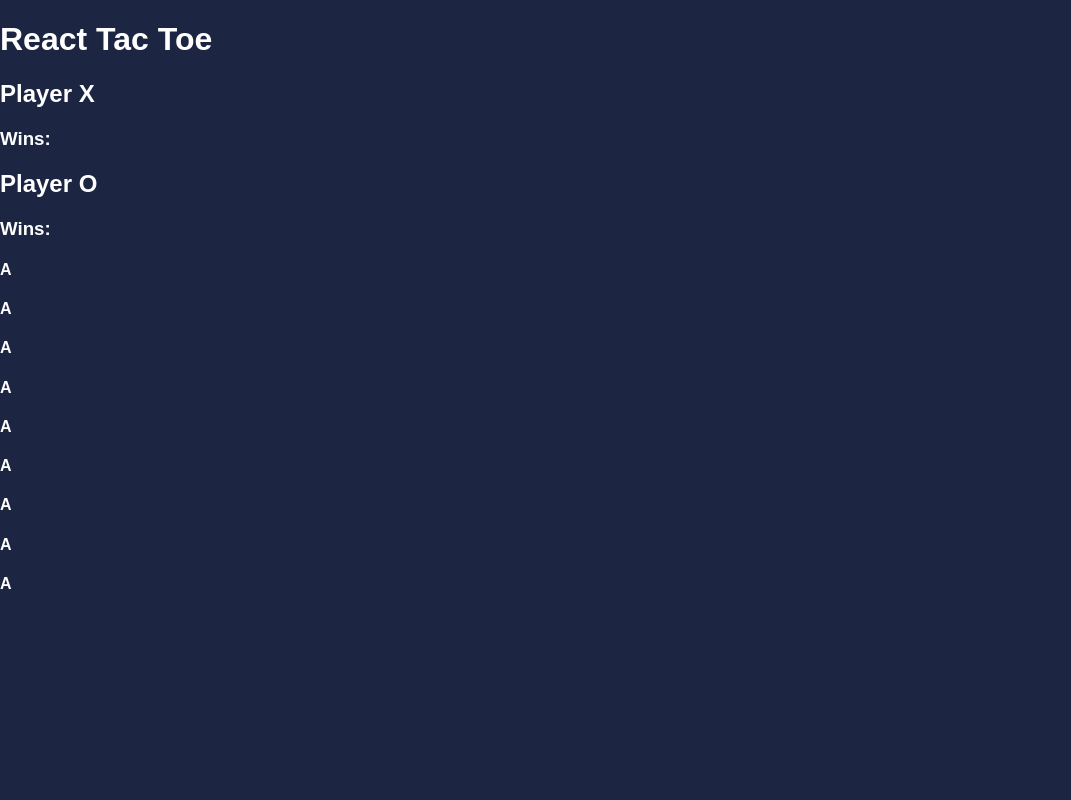
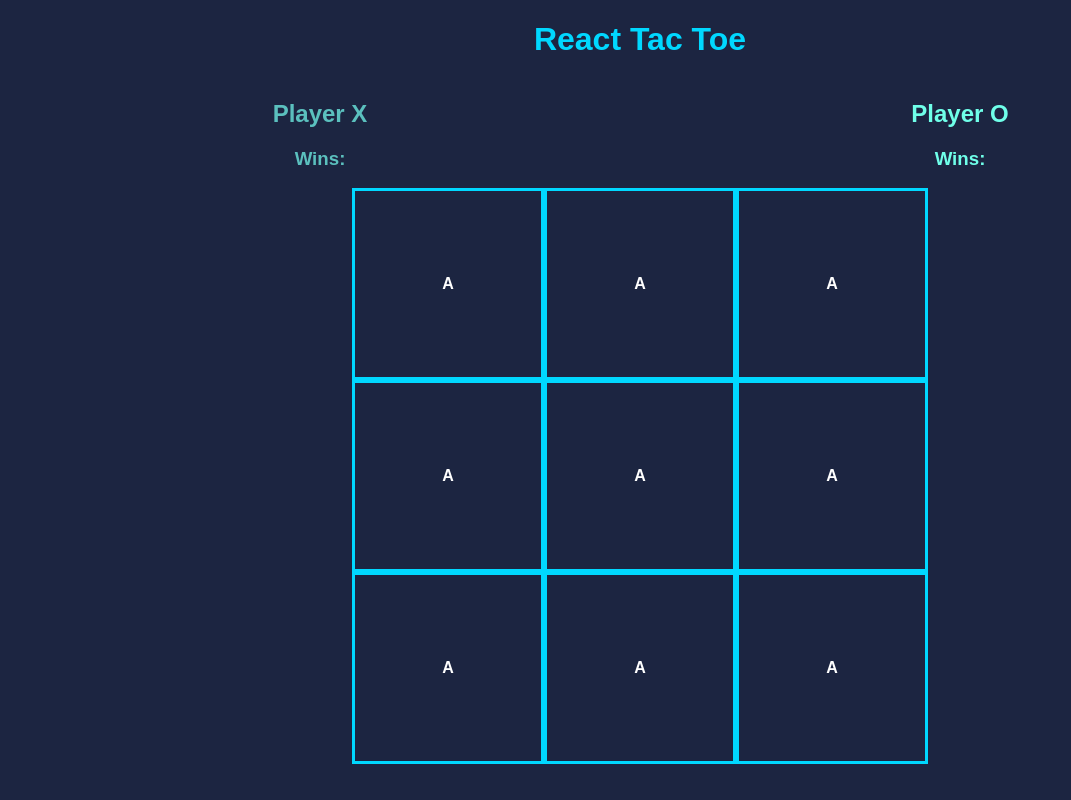
Before and after one commit to lyyyn/tic-tac-toe-using-react, a plain HTML site: page index.html in a window 1280 px wide. Shown: the whole page, without its empty margins (0-1071 px from the left). Drawn offline with nearby package versions, Linux system fonts and the light colour scheme.

Commit message:
Styled with css

```diff
--- a/app.js
+++ b/app.js
@@ -9,7 +9,7 @@ class Header extends React.Component {
 class Player extends React.Component {
     render() {
         return (
-            <div>
+            <div className={this.props.whichPlayer}>
                 <h2>Player {this.props.whichPlayer} </h2>
                 <h3>Wins: </h3>
             </div>
@@ -30,7 +30,7 @@ class Square extends React.Component {
 class Board extends React.Component {
     render() {
         return (
-            <div>
+            <div className='board'>
                 <Square />
                 <Square />
                 <Square />
@@ -44,8 +44,6 @@ class Board extends React.Component {
         )
     }
 }
-
-
 
 class App extends React.Component {
     render() {
--- a/main.css
+++ b/main.css
@@ -15,3 +15,55 @@
     font-family: 'Montserrat', sans-serif;
     color: white;
   }
+
+  .container > div {
+    display: flex;
+    background: var(--yankees-blue);
+    flex-wrap: wrap;
+    justify-content: space-around;
+    min-height: 60vh;
+    align-items: flex-start;
+
+  }
+
+  .board {
+    flex-basis: 60%;
+    display: grid;
+    grid-template-columns: 15vw 15vw 15vw;
+    grid-template-rows: 15vw 15vw 15vw;
+    color: white;
+    justify-items: stretch;
+    justify-content: center;
+  }
+
+  .board div {
+    display: flex;
+    align-items: center;
+    border: 3px solid var(--react);
+  }
+
+  h4 {
+    text-align: center;
+    flex-basis: 100%;
+    align-self: center;
+  }
+
+  .X, .O {
+    flex-basis: 45%;
+    text-align: center;
+  }
+
+  .X {
+    color: var(--sea-serpent);
+  }
+
+  .O {
+    color: var(--aquamarine);
+  }
+
+  h1 {
+    flex-basis: 60%;
+    color: var(--react);
+    text-align: center;
+
+  }
```
